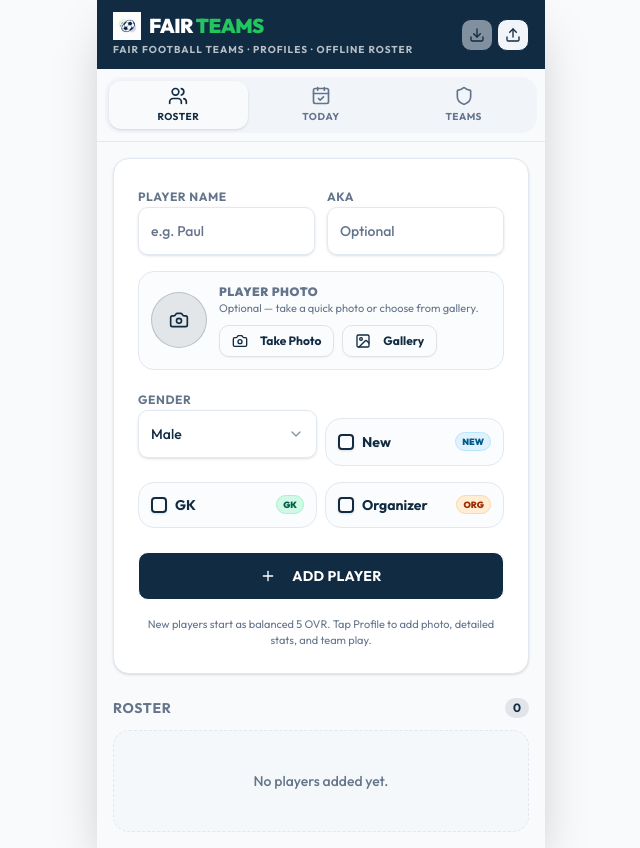
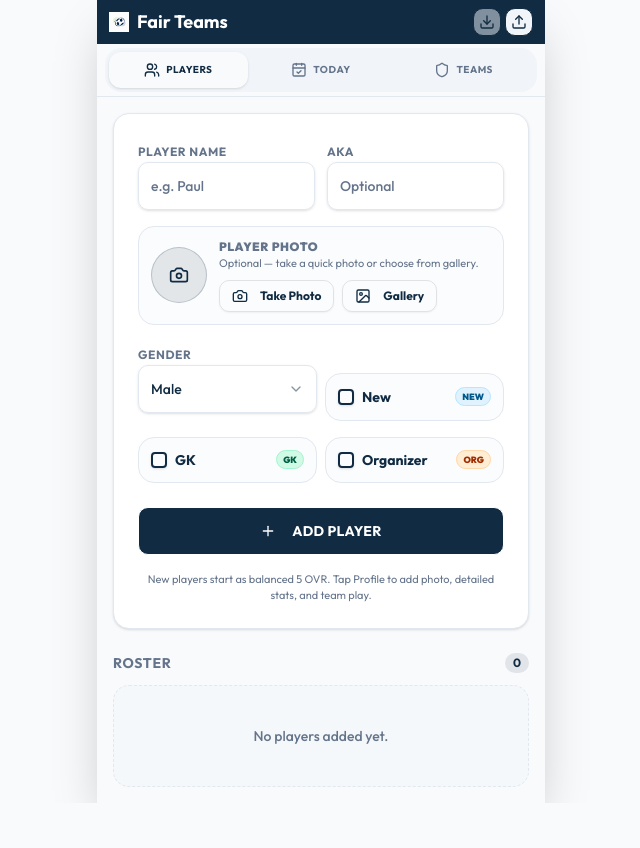
Before and after one commit to parkdy16/fairteams-v35-clean, a React (Vite) app in the folder artifacts/fair-teams/: page / in a window 1280 px wide. Shown: the whole page, without its empty margins (319-959 px from the left). After the commit the page ends 803 px from the top, so only its background shows below. Built offline with nearby package versions, Linux system fonts and the light colour scheme.

Commit message:
V35.4 compact header

```diff
--- a/artifacts/fair-teams/src/App.tsx
+++ b/artifacts/fair-teams/src/App.tsx
@@ -31,6 +31,7 @@ function App() {
       window.clearTimeout(finish);
     };
   }, []);
+
   const [players, setPlayers] = useState<RoomPlayer[]>(() => loadPlayers());
   const [activeTab, setActiveTab] = useState("players");
   const fileInputRef = useRef<HTMLInputElement | null>(null);
@@ -91,26 +92,21 @@ function App() {
     );
   }
 
-
   return (
     <div className="flex flex-col min-h-[100dvh] bg-background w-full max-w-md mx-auto relative shadow-2xl overflow-hidden">
-      <header className="px-4 py-3 bg-primary text-primary-foreground flex items-center justify-between gap-3">
-        <div>
-          <div className="flex items-center gap-2">
-            <img src={fairTeamsLogo} alt="" className="w-7 h-7 object-contain" />
-            <h1 className="text-xl font-black tracking-tight uppercase leading-none">
-              <span className="text-white">FAIR</span><span className="text-[#22C55E]"> TEAMS</span>
-            </h1>
-          </div>
-          <p className="text-[10px] font-bold tracking-widest uppercase opacity-70 mt-0.5">fair football teams · profiles · offline roster</p>
+      <header className="px-3 py-2 bg-primary text-primary-foreground flex items-center justify-between gap-2">
+        <div className="flex items-center gap-2 min-w-0">
+          <img src={fairTeamsLogo} alt="" className="w-5 h-5 object-contain shrink-0" />
+          <h1 className="text-lg font-bold leading-none truncate">Fair Teams</h1>
         </div>
+
         {activeTab === "players" && (
-          <div className="flex gap-1">
-            <Button variant="secondary" size="icon" className="h-8 w-8" onClick={exportCsv} title="Export Roster" disabled={players.length === 0}>
-              <Download className="w-4 h-4" />
+          <div className="flex gap-1 shrink-0">
+            <Button variant="secondary" size="icon" className="h-7 w-7" onClick={exportCsv} title="Export Roster" disabled={players.length === 0}>
+              <Download className="w-3.5 h-3.5" />
             </Button>
-            <Button variant="secondary" size="icon" className="h-8 w-8" onClick={() => fileInputRef.current?.click()} title="Import Roster">
-              <Upload className="w-4 h-4" />
+            <Button variant="secondary" size="icon" className="h-7 w-7" onClick={() => fileInputRef.current?.click()} title="Import Roster">
+              <Upload className="w-3.5 h-3.5" />
             </Button>
             <input
               ref={fileInputRef}
@@ -133,18 +129,18 @@ function App() {
       </header>
 
       <Tabs value={activeTab} onValueChange={setActiveTab} className="flex-1 flex flex-col min-h-0">
-        <div className="sticky top-0 z-20 bg-background border-b border-border p-2">
-          <TabsList className="w-full h-14 bg-muted grid grid-cols-3 rounded-xl p-1 gap-1">
-            <TabsTrigger value="players" className="data-[state=active]:bg-background data-[state=active]:shadow-sm rounded-lg flex flex-col items-center justify-center gap-1 h-full">
-              <Users className="w-5 h-5" />
-              <span className="text-[10px] font-bold uppercase tracking-wider">Roster</span>
+        <div className="sticky top-0 z-20 bg-background border-b border-border px-2 py-1">
+          <TabsList className="w-full h-11 bg-muted grid grid-cols-3 rounded-xl p-1 gap-1">
+            <TabsTrigger value="players" className="data-[state=active]:bg-background data-[state=active]:shadow-sm rounded-lg flex items-center justify-center gap-1.5 h-full">
+              <Users className="w-4 h-4" />
+              <span className="text-[10px] font-bold uppercase tracking-wider">Players</span>
             </TabsTrigger>
-            <TabsTrigger value="today" className="data-[state=active]:bg-background data-[state=active]:shadow-sm rounded-lg flex flex-col items-center justify-center gap-1 h-full">
-              <CalendarCheck className="w-5 h-5" />
+            <TabsTrigger value="today" className="data-[state=active]:bg-background data-[state=active]:shadow-sm rounded-lg flex items-center justify-center gap-1.5 h-full">
+              <CalendarCheck className="w-4 h-4" />
               <span className="text-[10px] font-bold uppercase tracking-wider">Today</span>
             </TabsTrigger>
-            <TabsTrigger value="teams" className="data-[state=active]:bg-background data-[state=active]:shadow-sm rounded-lg flex flex-col items-center justify-center gap-1 h-full">
-              <Shield className="w-5 h-5" />
+            <TabsTrigger value="teams" className="data-[state=active]:bg-background data-[state=active]:shadow-sm rounded-lg flex items-center justify-center gap-1.5 h-full">
+              <Shield className="w-4 h-4" />
               <span className="text-[10px] font-bold uppercase tracking-wider">Teams</span>
             </TabsTrigger>
           </TabsList>
```
